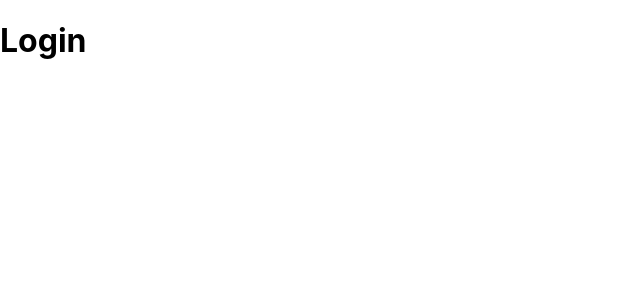
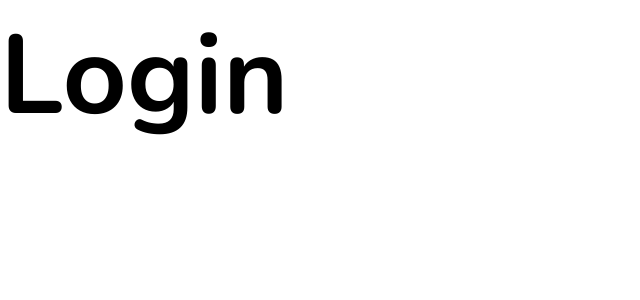
Before and after one commit to mauriciohike/phone-book, a React (Create React App) app: page /login in a window 1280 px wide. Shown: the top 300 px of the page, without its empty margins (0-640 px from the left). Built offline with nearby package versions, Linux system fonts and the light colour scheme; the HTML template or start-up script is replaced by a standard one.

Commit message:
chore: reseted styles

```diff
--- a/package.json
+++ b/package.json
@@ -9,7 +9,8 @@
     "react": "^16.12.0",
     "react-dom": "^16.12.0",
     "react-router-dom": "^5.1.2",
-    "react-scripts": "3.3.0"
+    "react-scripts": "3.3.0",
+    "styled-components": "^4.4.1"
   },
   "scripts": {
     "start": "react-scripts start",
--- a/src/App.js
+++ b/src/App.js
@@ -1,10 +1,15 @@
 import React from 'react';
 import Routes from './router';
+
+import GlobalStyle from './styles/global';
 
 function App() {
   return (
     <div className="App">
-      <Routes/>
+      <>
+        <GlobalStyle/>
+        <Routes/>
+      </>
     </div>
   );
 }
--- a/src/index.css
+++ b/src/index.css
@@ -1,13 +1 @@
-body {
-  margin: 0;
-  font-family: -apple-system, BlinkMacSystemFont, 'Segoe UI', 'Roboto', 'Oxygen',
-    'Ubuntu', 'Cantarell', 'Fira Sans', 'Droid Sans', 'Helvetica Neue',
-    sans-serif;
-  -webkit-font-smoothing: antialiased;
-  -moz-osx-font-smoothing: grayscale;
-}
-
-code {
-  font-family: source-code-pro, Menlo, Monaco, Consolas, 'Courier New',
-    monospace;
-}
+@import url('https://fonts.googleapis.com/css?family=Nunito:300,400,700&display=swap');
--- a/src/pages/Home/index.js
+++ b/src/pages/Home/index.js
@@ -4,6 +4,6 @@ import React from 'react';
 
 export default function Home() {
   return (
-    <h1>oi</h1>
+    <h1>Home</h1>
   );
 }
--- a/src/pages/Login/index.js
+++ b/src/pages/Login/index.js
@@ -1,9 +1,9 @@
 import React from 'react';
 
-// import { Container } from './styles';
+ import { Title } from './styles';
 
 export default function Login() {
   return (
-    <h1>Login</h1>
+    <Title>Login</Title>
   );
 }
--- /dev/null
+++ b/src/pages/Login/styles.js
@@ -0,0 +1,6 @@
+import styled from 'styled-components';
+
+export const Title = styled.h1`
+  font-size: 112px;
+  color: black;
+`;
--- /dev/null
+++ b/src/styles/global.js
@@ -0,0 +1,22 @@
+import { createGlobalStyle } from 'styled-components';
+
+export default createGlobalStyle`
+  *{
+    margin: 0;
+    padding: 0;
+    box-sizing: border-box;
+    outline: none;
+    list-style: none;
+    text-decoration: none;
+  }
+
+  html, body, #root{
+    min-width: 100%;
+  }
+
+  body{
+    font-family: 'Nunito', Helvetica, sans-serif;
+    font-size: 100%;
+    text-rendering: optimizeLegibility;
+  }
+`;
```
Also changed, not shown: src/pages/Home/styles.js (added), 1 other file (tests, documents, lock files or other folders).
